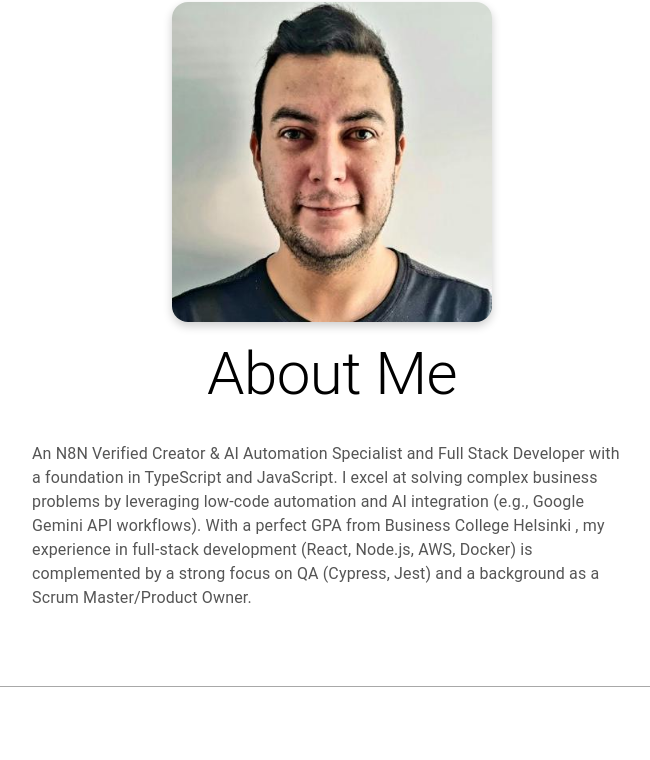
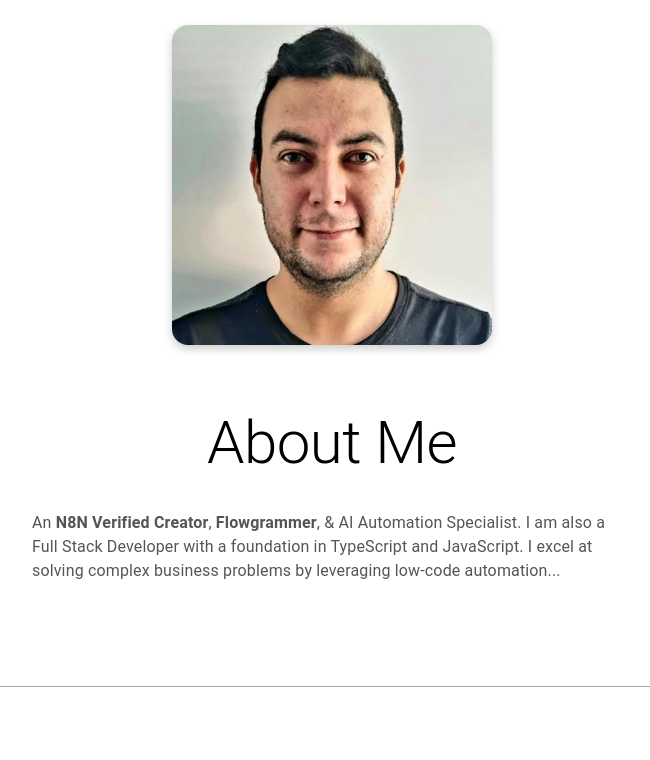
Before and after one commit to MychelGarzon/portfolio_MG, a React (Vite) app: page / in a window 1280 px wide. Shown: the part 722-1482 px from the top of the page, without its empty margins (308-958 px from the left). Built offline with nearby package versions, Linux system fonts and the light colour scheme.

Commit message:
Update portfolio metadata and enhance hero/banner descriptions to reflect expertise in n8n and AI automation

```diff
--- a/index.html
+++ b/index.html
@@ -3,27 +3,21 @@
 
 <head>
   <meta charset="UTF-8" />
-  <title>Mychel Garzon | Full Stack Developer Portfolio</title>
+  <title>Mychel Garzon | n8n Expert & Flowgrammer | AI Automation Specialist</title>
+
   <meta name="description"
-    content="Explore the portfolio of Mychel Garzon, a passionate Full Stack Developer specializing in React, Node.js, and modern web technologies. View projects and get in touch." />
+    content="Portfolio of Mychel Garzon, an n8n Verified Creator and Flowgrammer. Specializing in AI automation, workflow orchestration, React, and Node.js development." />
+
   <meta name="viewport" content="width=device-width, initial-scale=1.0" />
+
+  <meta name="keywords"
+    content="n8n, flowgrammer, AI automation, n8n expert, workflow automation, full stack developer, Mychel Garzon" />
 
   <link rel="canonical" href="https://mychelgarzon.netlify.app/" />
 
-  <meta property="og:type" content="website" />
-  <meta property="og:url" content="https://mychelgarzon.netlify.app/" />
-  <meta property="og:title" content="Mychel Garzon | Full Stack Developer Portfolio" />
+  <meta property="og:title" content="Mychel Garzon | n8n Expert & Flowgrammer" />
   <meta property="og:description"
-    content="Explore the portfolio of Mychel Garzon, a passionate Full Stack Developer specializing in React and Node.js." />
-  <meta property="og:image" content="https://mychelgarzon.netlify.app/og-image.png" />
-  <meta name="twitter:card" content="summary_large_image" />
-  <meta name="twitter:url" content="https://mychelgarzon.netlify.app/" />
-  <meta name="twitter:title" content="Mychel Garzon | Full Stack Developer Portfolio" />
-  <meta name="twitter:description"
-    content="Explore the portfolio of Mychel Garzon, a passionate Full Stack Developer specializing in React and Node.js." />
-  <meta name="twitter:image" content="https://mychelgarzon.netlify.app/og-image.png" />
-  <link rel="icon" href="/favicon.ico" sizes="any" />
-  <link rel="apple-touch-icon" href="/apple-touch-icon.png" />
+    content="Explore the portfolio of Mychel Garzon, an n8n Verified Creator and Flowgrammer specializing in AI automation." />
 
   <script type="application/ld+json">
     {
@@ -31,9 +25,10 @@
       "@type": "Person",
       "name": "Mychel Garzon",
       "url": "https://mychelgarzon.netlify.app/",
-      "jobTitle": "Full Stack Developer"
+      "jobTitle": ["n8n Expert", "Flowgrammer", "Full Stack Developer"],
+      "description": "n8n Verified Creator and AI Automation Specialist."
     }
-    </script>
+  </script>
 </head>
 
 <body>
--- a/src/components/Hero.jsx
+++ b/src/components/Hero.jsx
@@ -56,7 +56,11 @@ const Hero = () => {
             color: '#555',
           }}
         >
-          An N8N Verified Creator & AI Automation Specialist and Full Stack Developer with a foundation in TypeScript and JavaScript. I excel at solving complex business problems by leveraging low-code automation and AI integration (e.g., Google Gemini API workflows). With a perfect GPA from Business College Helsinki , my experience in full-stack development (React, Node.js, AWS, Docker) is complemented by a strong focus on QA (Cypress, Jest) and a background as a Scrum Master/Product Owner.
+          {/* UPDATE: Added "Flowgrammer" explicitly */}
+          An <strong>N8N Verified Creator</strong>, <strong>Flowgrammer</strong>, & AI Automation Specialist.
+          I am also a Full Stack Developer with a foundation in TypeScript and JavaScript.
+          I excel at solving complex business problems by leveraging low-code automation...
+          {/* ... rest of text */}
         </Typography>
       </Grid>
     </Grid >
--- a/src/components/banner/Banner.jsx
+++ b/src/components/banner/Banner.jsx
@@ -8,8 +8,12 @@ const Banner = () => {
         const element = document.querySelector(`.${styles.typed}`);
         if (element) {
             const options = {
-                strings: ["Full Stack Developer", "Automation Specialist", "Entrepreneur", "Head-Chef"],
-                typeSpeed: 60,
+                strings: [
+                    "AI Automation Specialist",
+                    "n8n Expert",
+                    "Flowgrammer",
+                    "Full Stack Developer"
+                ], typeSpeed: 60,
                 backSpeed: 25,
                 backDelay: 1000,
                 startDelay: 500,
```
